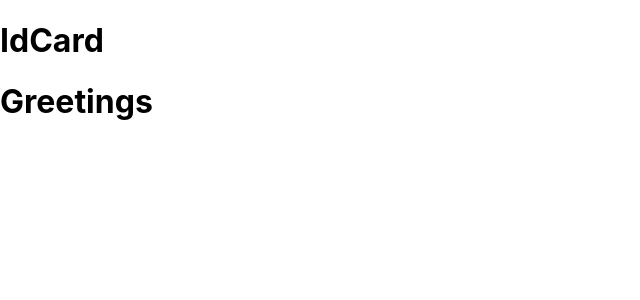
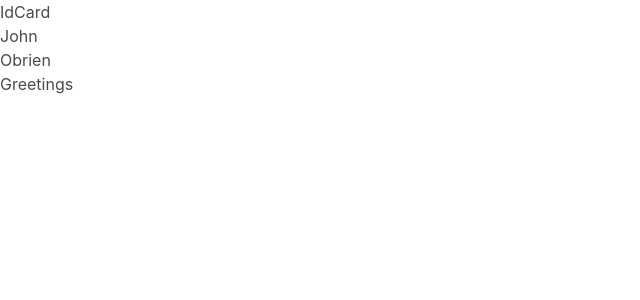
Before and after one commit to JuanGrajales/react-components, a React (Create React App) app in the folder starter-code/: page / in a window 1280 px wide. Shown: the top 300 px of the page, without its empty margins (0-640 px from the left). Built offline with nearby package versions, Linux system fonts and the light colour scheme.

Commit message:
initialize IdCard componenet

```diff
--- a/starter-code/package.json
+++ b/starter-code/package.json
@@ -3,6 +3,7 @@
   "version": "0.1.0",
   "private": true,
   "dependencies": {
+    "bulma": "^0.8.0",
     "react": "^16.8.2",
     "react-dom": "^16.8.2",
     "react-scripts": "2.1.5"
--- a/starter-code/src/App.js
+++ b/starter-code/src/App.js
@@ -1,4 +1,5 @@
 import React, { Component } from 'react';
+import IdCard from "./components/id-card/id-card"
 
 class App extends Component {
   render() {
@@ -6,6 +7,24 @@ class App extends Component {
       <div className="App">
         <h1>IdCard</h1>
         {/* TODO: Use the IdCard component */}
+        <IdCard
+          lastName='Doe'
+          firstName='John'
+          gender='male'
+          height={178}
+          birth={new Date("1992-07-14")}
+          picture="https://randomuser.me/api/portraits/men/44.jpg"
+        />
+
+        <IdCard
+          lastName='Delores '
+          firstName='Obrien'
+          gender='female'
+          height={172}
+          birth={new Date("1988-05-11")}
+          picture="https://randomuser.me/api/portraits/women/44.jpg"
+        />
+
 
         <h1>Greetings</h1>
         {/* TODO: Use the Greetings component */}
--- /dev/null
+++ b/starter-code/src/components/id-card/id-card.jsx
@@ -0,0 +1,23 @@
+
+import React from "react";
+// ^ this is always needed for any react components
+
+class IdCard extends React.Component {
+
+  render() {
+    return (
+      <div>
+        {this.props.firstName}
+        {/* <img src={this.props.picture} alt={this.props.firstName} />
+        <div>{this.props.firstName}</div>
+        <div>{this.props.lastName}</div>
+        <div>{this.props.gender}</div>
+        <div>{this.props.height}</div>
+        <div>{this.props.birth}</div> */}
+
+      </div>
+    );
+  }
+}
+
+export default IdCard;
--- a/starter-code/src/index.js
+++ b/starter-code/src/index.js
@@ -3,4 +3,6 @@ import ReactDOM from 'react-dom';
 import './index.css';
 import App from './App';
 
+import 'bulma/css/bulma.css';
+
 ReactDOM.render(<App />, document.getElementById('root'));
```
Also changed, not shown: starter-code/src/components/id-card/id-card.css (added), 1 other file (tests, documents, lock files or other folders).
